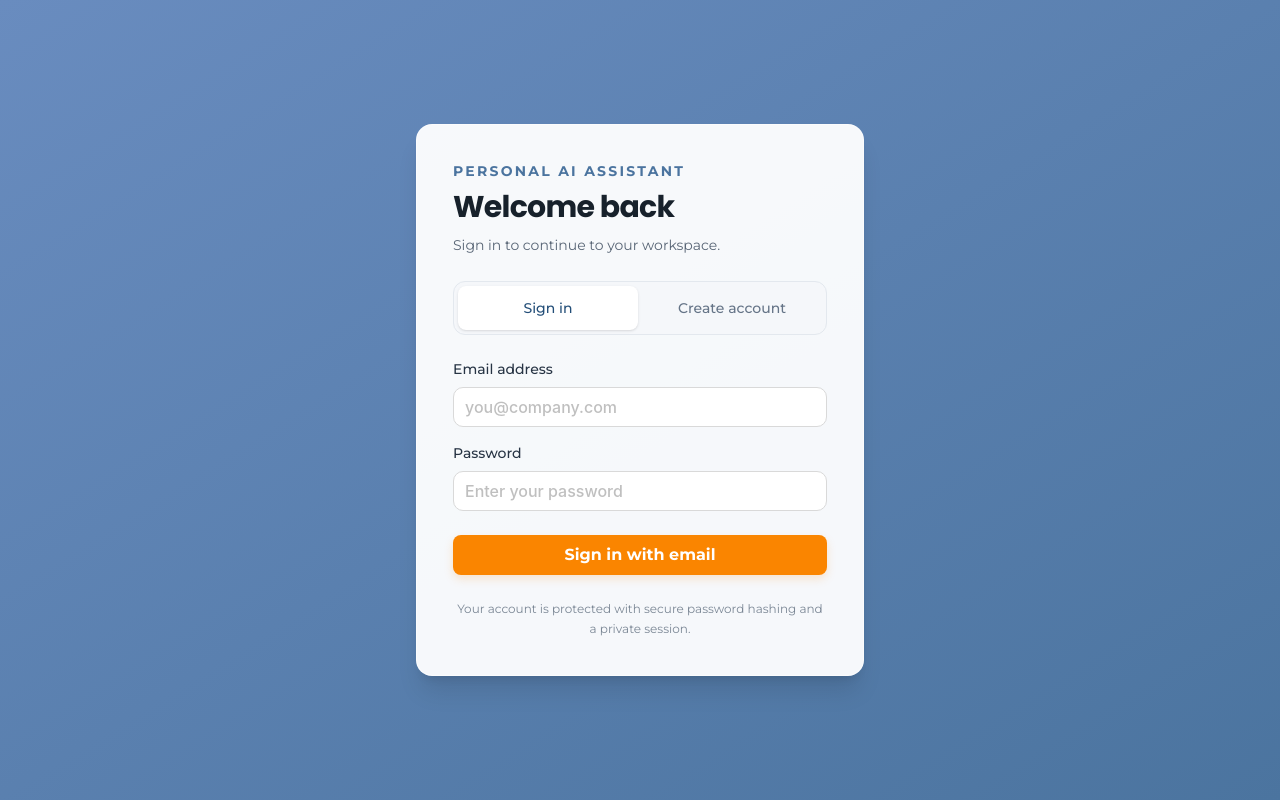
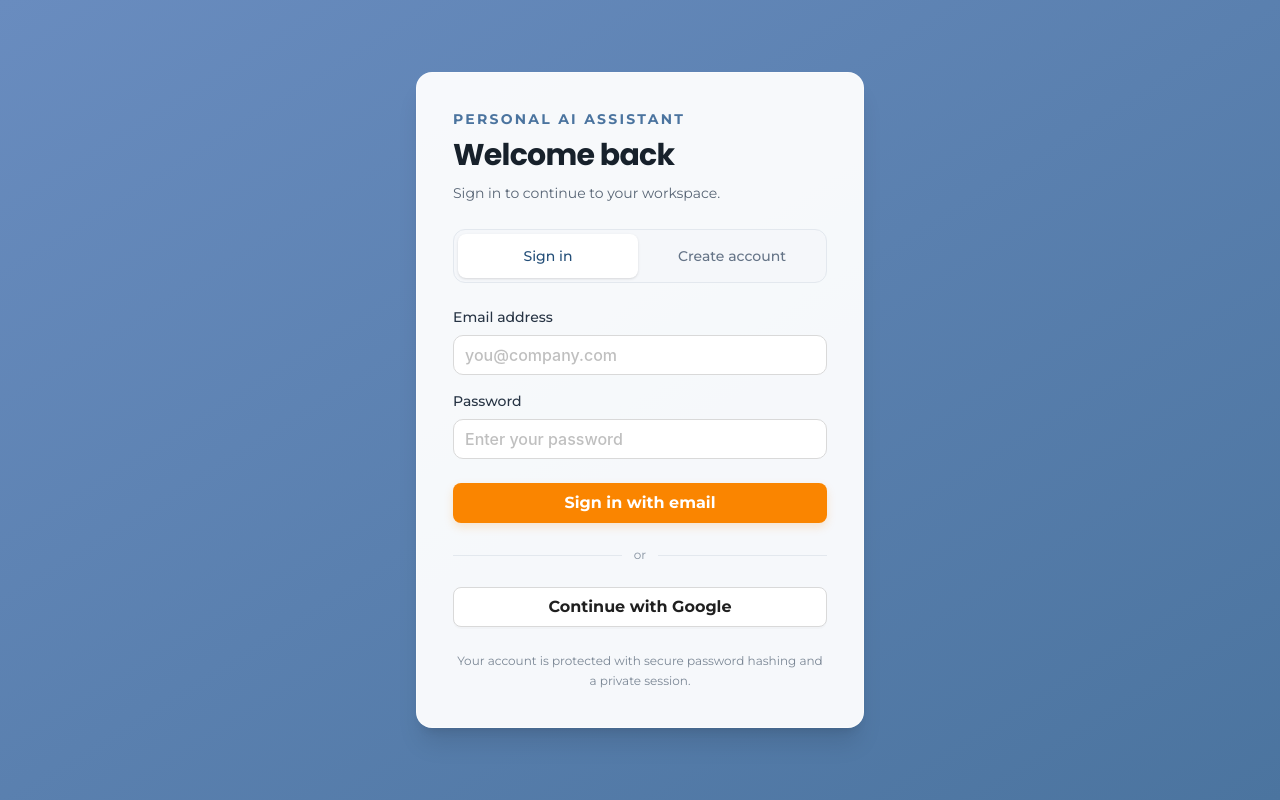
Before and after one commit to hanzalahnaveed/Assistant, a Next.js app: page / in a window 1280 px wide. Built offline with nearby package versions, Linux system fonts and the light colour scheme.

Commit message:
feat: add Google sign-in and signup to auth frontend

```diff
--- a/src/components/client/auth-client.jsx
+++ b/src/components/client/auth-client.jsx
@@ -134,6 +134,24 @@ export default function AuthPage() {
             {busy ? "Please wait…" : mode === "signin" ? "Sign in with email" : "Create account"}
           </Button>
         </form>
+        <div className="flex items-center gap-3" aria-hidden="true">
+          <span className="h-px flex-1 bg-[#e3e8ee]" />
+          <span className="text-xs text-[#8793a1]">or</span>
+          <span className="h-px flex-1 bg-[#e3e8ee]" />
+        </div>
+        <Button
+          htmlType="button"
+          size="large"
+          block
+          disabled={busy}
+          onClick={() => {
+            setError("");
+            window.location.assign(`/api/auth/google/start?intent=${mode}`);
+          }}
+          className="h-12 rounded-xl border-[#d8e0e8] font-semibold text-[#273444]"
+        >
+          Continue with Google
+        </Button>
         <p className="text-center text-xs leading-5 text-[#7b8795]">Your account is protected with secure password hashing and a private session.</p>
       </section>
     </main>
```
